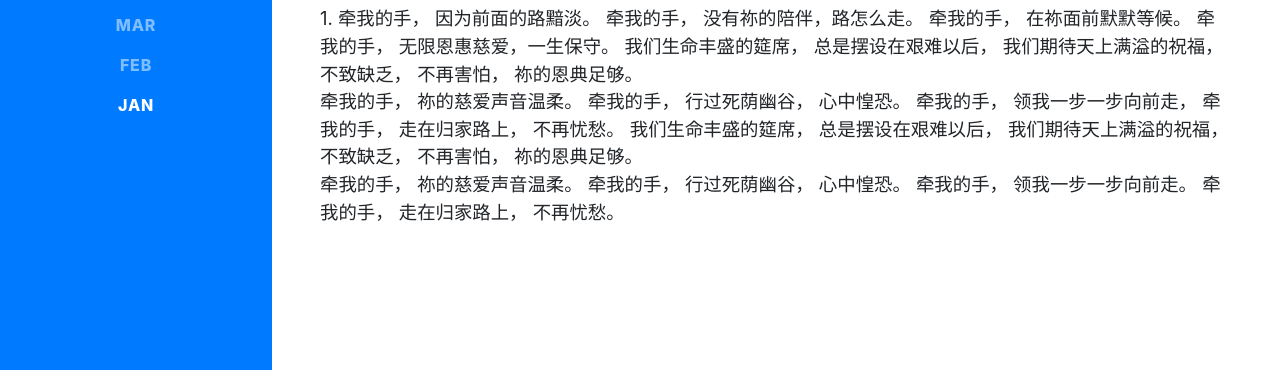
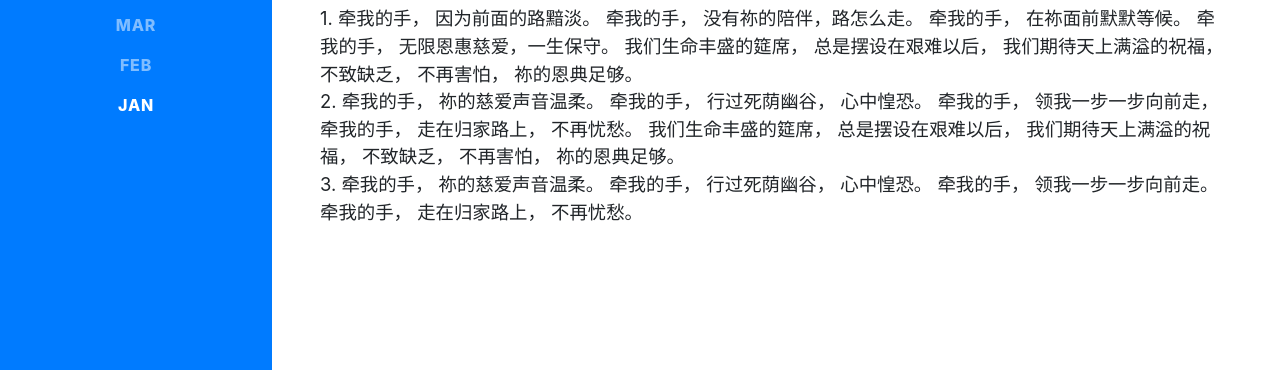
Before and after one commit to onif914/CSCBC_choir, a website with bundled scripts: page index.html in a window 1280 px wide. Shown: the part 427-797 px from the top of the page. Built offline with nearby package versions, Linux system fonts and the light colour scheme; a web font is replaced by a local one.

Commit message:
Update index.html

```diff
--- a/index.html
+++ b/index.html
@@ -94,7 +94,7 @@
             不致缺乏， 不再害怕，
             祢的恩典足够。
             <br>
-            牵我的手，
+            2. 牵我的手，
             祢的慈爱声音温柔。
             牵我的手，
             行过死荫幽谷， 心中惶恐。
@@ -110,7 +110,7 @@
             不致缺乏， 不再害怕，
             祢的恩典足够。
             <br>
-            牵我的手，
+            3. 牵我的手，
             祢的慈爱声音温柔。
             牵我的手，
             行过死荫幽谷， 心中惶恐。
```
